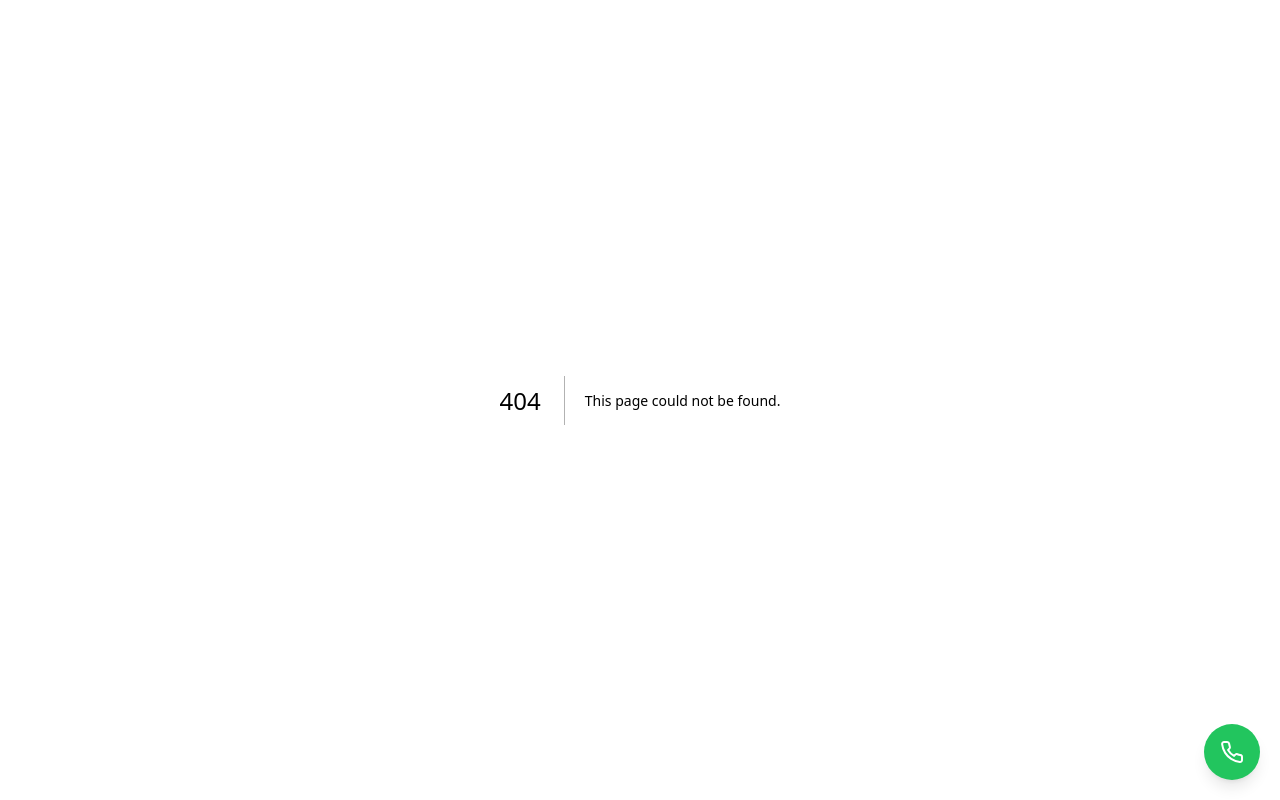
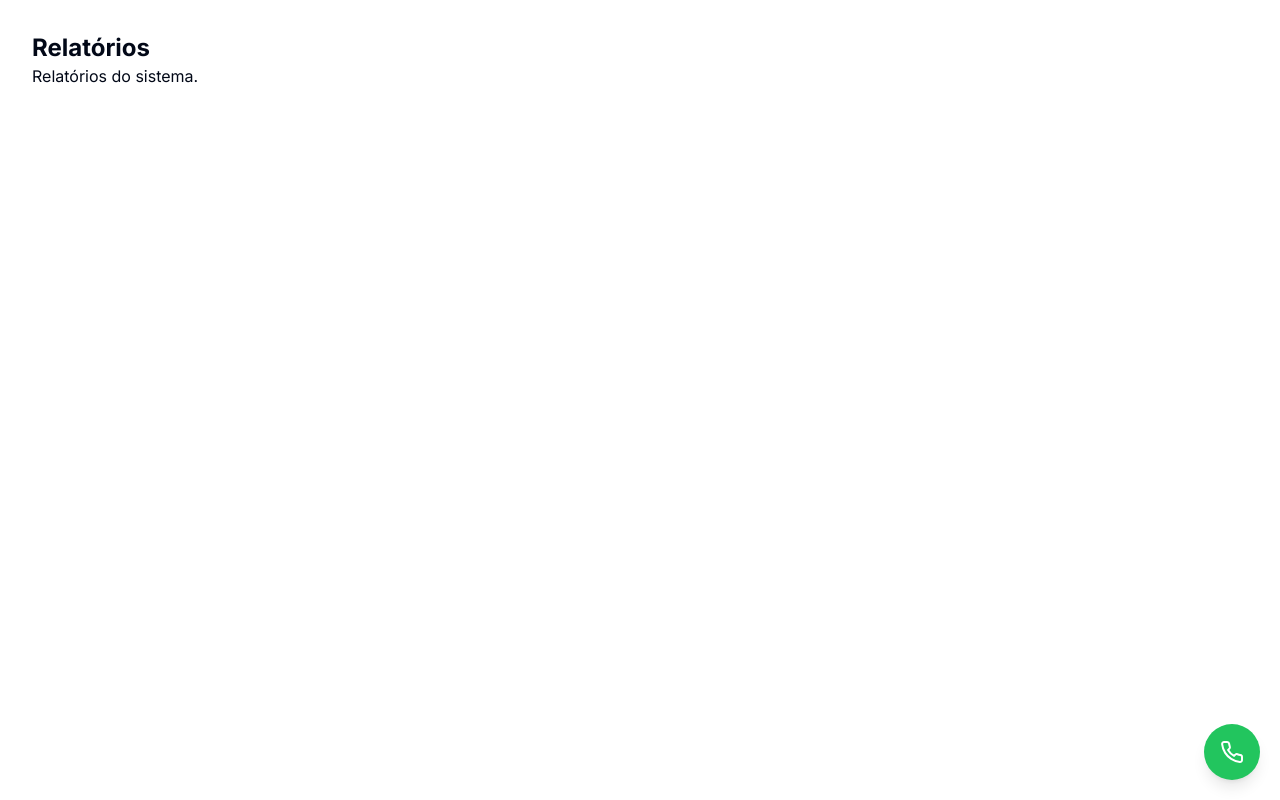
Before and after one commit to CamiloLima123/sistema-refrigelar-2, a Next.js app: page /admin/relatorios in a window 1280 px wide. Before the commit this address had no page. Built offline with nearby package versions, Linux system fonts and the light colour scheme.

Commit message:
Create page.tsx

```diff
--- /dev/null
+++ b/src/app/admin/relatorios/page.tsx
@@ -0,0 +1,8 @@
+export default function RelatoriosPage() {
+  return (
+    <main className="p-8">
+      <h1 className="text-2xl font-bold">Relatórios</h1>
+      <p>Relatórios do sistema.</p>
+    </main>
+  )
+}
```
